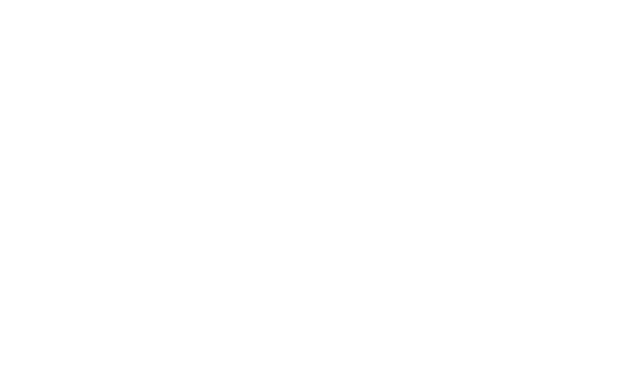
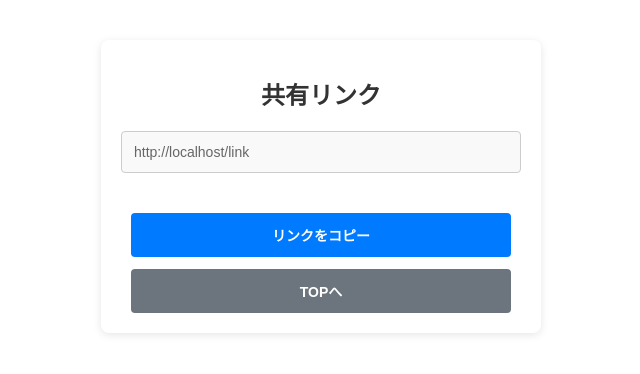
Before and after one commit to Riverside-P/BBB_PJ, a React (Create React App) app in the folder sample_app/my-hello-world/: page /link in a window 1280 px wide. Before the commit this address had no page. Shown: the top 374 px of the page, without its empty margins (319-959 px from the left). Built offline with nearby package versions, Linux system fonts and the light colour scheme.

Commit message:
リンク作成画面の実装

```diff
--- a/sample_app/my-hello-world/src/App.js
+++ b/sample_app/my-hello-world/src/App.js
@@ -6,6 +6,7 @@
 import Confirm from './pages/Confirm';
 import Complete from './pages/Complete';
 import Request from './pages/Reqest';
+import Link from './pages/Link';
 function App() {
   return (
     <BrowserRouter>
@@ -15,6 +16,7 @@
         <Route path="/send" element={<Send />} />
         <Route path="/complete" element={<Complete />} />
         <Route path="/request" element={<Request />} />
+        <Route path="/link" element={<Link />} />
       </Routes>
     </BrowserRouter>
   );
--- /dev/null
+++ b/sample_app/my-hello-world/src/pages/Link.js
@@ -0,0 +1,59 @@
+import React, { useState, useEffect } from 'react';
+import '../styles/Link.css';
+import { useNavigate } from 'react-router-dom';
+
+function Link() {
+  const navigate = useNavigate();
+  const [url, setUrl] = useState('');
+  const [copied, setCopied] = useState(false);
+
+  useEffect(() => {
+    if (typeof window !== 'undefined') {
+      setUrl(window.location.href);
+    }
+  }, []);
+
+  const handleCopy = async () => {
+    if (!url) return;
+    try {
+      await navigator.clipboard.writeText(url);
+    } catch (_) {
+      const el = document.createElement('textarea');
+      el.value = url;
+      document.body.appendChild(el);
+      el.select();
+      document.execCommand('copy');
+      document.body.removeChild(el);
+    }
+    setCopied(true);
+    setTimeout(() => setCopied(false), 2000);
+  };
+
+  return (
+    <div className="link-container">
+      <h1>共有リンク</h1>
+      <input
+        type="text"
+        readOnly
+        value={url}
+        className="link-input"
+      />
+      <div className="button-group">
+        <button
+          className="copy-button"
+          onClick={handleCopy}
+        >
+          {copied ? 'コピーしました' : 'リンクをコピー'}
+        </button>
+        <button
+          className="top-button"
+          onClick={() => navigate('/')}
+        >
+          TOPへ
+        </button>
+      </div>
+    </div>
+  );
+}
+
+export default Link;
--- /dev/null
+++ b/sample_app/my-hello-world/src/styles/Link.css
@@ -0,0 +1,107 @@
+.link-container {
+  width: 90%;
+  max-width: 400px;
+  margin: 40px auto;
+  padding: 20px;
+  background-color: #ffffff;
+  border-radius: 8px;
+  box-shadow: 0 2px 8px rgba(0, 0, 0, 0.1);
+  font-family: 'Helvetica Neue', Arial, sans-serif;
+}
+
+.link-container h1 {
+  font-size: 24px;
+  font-weight: 600;
+  margin-bottom: 20px;
+  color: #333333;
+  text-align: center;
+}
+
+.link-input {
+  width: 100%;
+  padding: 12px;
+  border: 1px solid #cccccc;
+  border-radius: 4px;
+  font-size: 14px;
+  box-sizing: border-box;
+  background-color: #f9f9f9;
+  color: #666666;
+  margin-bottom: 20px;
+}
+
+.link-input:focus {
+  outline: none;
+  border-color: #007bff;
+  background-color: #ffffff;
+}
+
+.button-group {
+  display: flex;
+  gap: 12px;
+  flex-wrap: wrap;
+}
+
+.copy-button,
+.top-button {
+  flex: 1;
+  min-width: 120px;
+  padding: 12px 16px;
+  font-size: 14px;
+  font-weight: 600;
+  border: none;
+  border-radius: 4px;
+  cursor: pointer;
+  transition: all 0.3s ease;
+}
+
+.copy-button {
+  background-color: #007bff;
+  color: #ffffff;
+}
+
+.copy-button:hover {
+  background-color: #0056b3;
+  transform: translateY(-2px);
+  box-shadow: 0 4px 8px rgba(0, 123, 255, 0.3);
+}
+
+.copy-button:active {
+  transform: translateY(0);
+}
+
+.top-button {
+  background-color: #6c757d;
+  color: #ffffff;
+}
+
+.top-button:hover {
+  background-color: #545b62;
+  transform: translateY(-2px);
+  box-shadow: 0 4px 8px rgba(108, 117, 125, 0.3);
+}
+
+.top-button:active {
+  transform: translateY(0);
+}
+
+@media (max-width: 480px) {
+  .link-container {
+    width: 95%;
+    padding: 16px;
+    margin: 20px auto;
+  }
+
+  .link-container h1 {
+    font-size: 20px;
+  }
+
+  .button-group {
+    flex-direction: column;
+  }
+
+  .copy-button,
+  .top-button {
+    width: 100%;
+    min-width: unset;
+  }
+}
```
Also changed, not shown: 1 other file (tests, documents, lock files or other folders).
